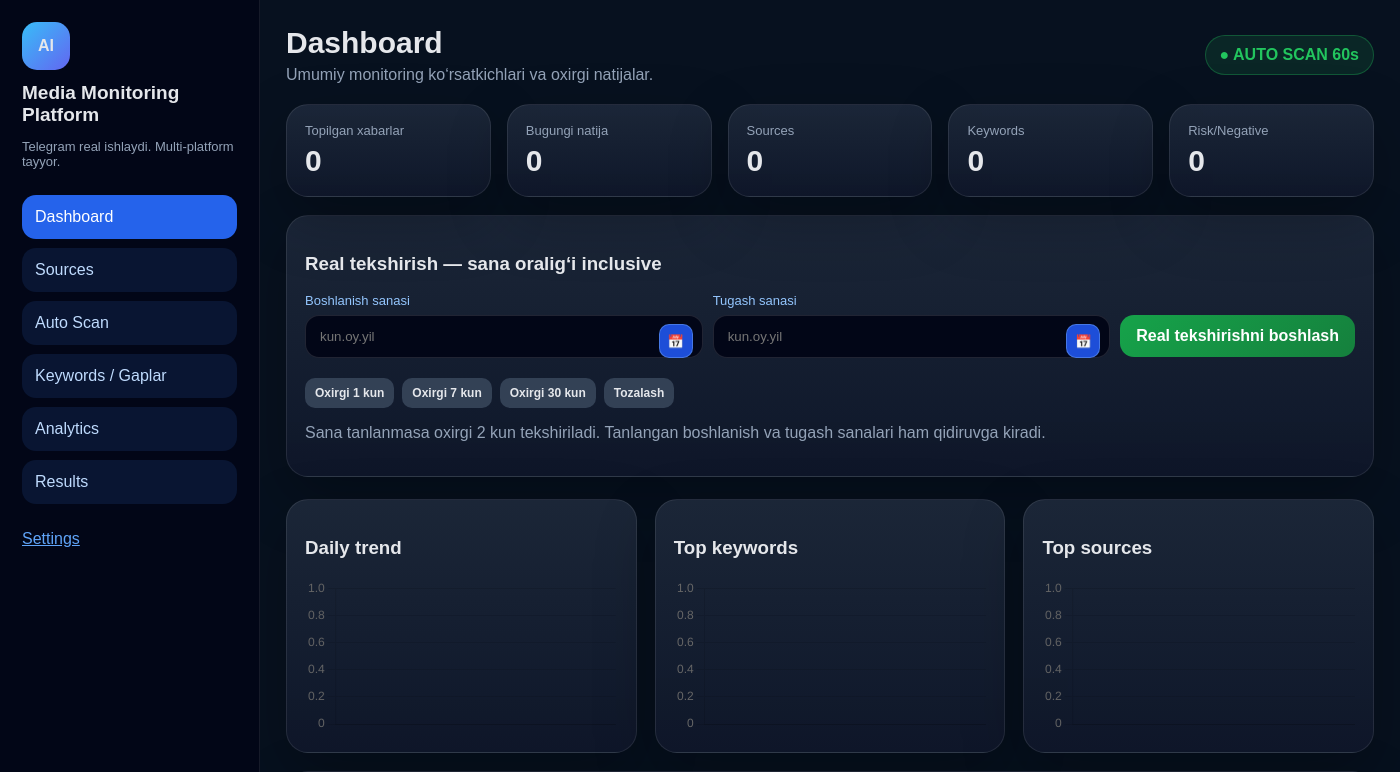
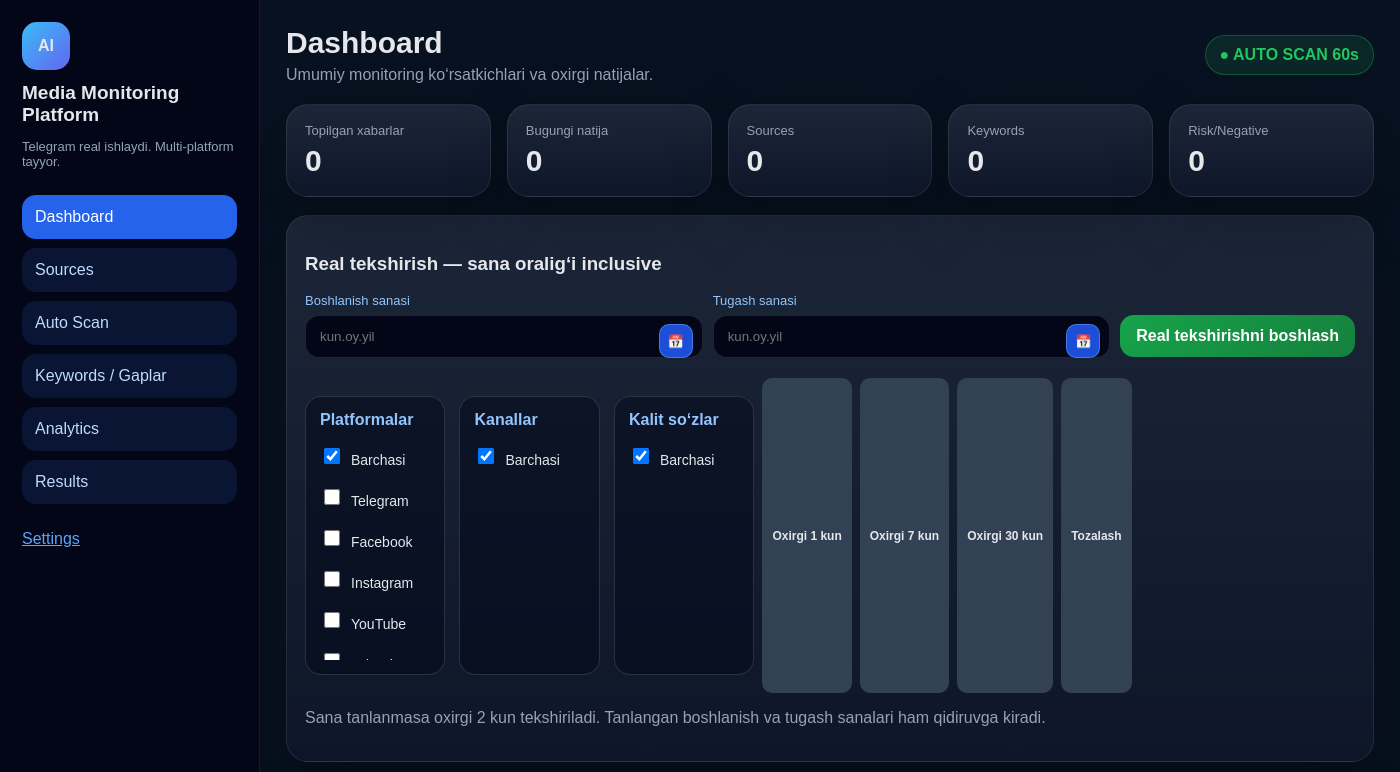
Before and after one commit to technolife0505-eng/public-checker, a FastAPI app: page /dashboard in a window 1400 px wide. Shown: the top 772 px of the page. Run offline with FastAPI, Linux system fonts and the light colour scheme; a map, chart or similar area stays blank.

Commit message:
Add files via upload

```diff
--- a/templates/base.html
+++ b/templates/base.html
@@ -63,6 +63,46 @@
 .factory{border-color:rgba(239,68,68,.55);box-shadow:0 0 0 1px rgba(239,68,68,.16) inset}
 @media(max-width:900px){.danger-grid{grid-template-columns:1fr}}
 
+
+/* v5.0.4 real scan filters */
+.scan-filter-grid{
+  display:grid;
+  grid-template-columns:repeat(3,minmax(0,1fr));
+  gap:14px;
+  margin:18px 0;
+}
+.filter-card{
+  background:rgba(2,6,23,.45);
+  border:1px solid rgba(148,163,184,.22);
+  border-radius:16px;
+  padding:14px;
+}
+.filter-title{
+  color:#93c5fd;
+  font-weight:800;
+  margin-bottom:10px;
+}
+.check-list{
+  max-height:180px;
+  overflow-y:auto;
+  padding-right:4px;
+}
+.check-row{
+  display:flex;
+  align-items:center;
+  gap:8px;
+  color:#e5e7eb;
+  font-size:14px;
+  padding:6px 0;
+}
+.check-row input{
+  width:16px;
+  height:16px;
+}
+@media(max-width:1100px){
+  .scan-filter-grid{grid-template-columns:1fr;}
+}
+
 </style></head><body><div class="layout"><aside class="sidebar"><div class="logo">AI</div><h1>Media Monitoring Platform</h1><p>Telegram real ishlaydi. Multi-platform tayyor.</p><div class="nav"><a href="/dashboard" class="{% if active_page=='dashboard' %}active{% endif %}">Dashboard</a><a href="/sources" class="{% if active_page=='sources' %}active{% endif %}">Sources</a><a href="/autoscan" class="{% if active_page=='autoscan' %}active{% endif %}">Auto Scan</a><a href="/keywords" class="{% if active_page=='keywords' %}active{% endif %}">Keywords / Gaplar</a><a href="/analytics" class="{% if active_page=='analytics' %}active{% endif %}">Analytics</a><a href="/results" class="{% if active_page=='results' %}active{% endif %}">Results</a></div><a class="nav {% if active_page=='settings' %}active{% endif %}" href="/settings">Settings</a>
 </aside><main class="main"><div class="top"><div><h2>{% block title %}{% endblock %}</h2><p>{% block subtitle %}{% endblock %}</p></div><div class="live">● AUTO SCAN {{ interval }}s</div></div>{% if msg %}<div class="msgbox">{{ msg }}</div>{% endif %}{% block content %}{% endblock %}</main></div><script>if("Notification" in window&&Notification.permission!=="granted"){Notification.requestPermission()}let lastCount={{ stats.total_results }};setInterval(async()=>{try{const r=await fetch('/api/live?ts='+Date.now());const d=await r.json();const current=d.stats.total_results||0;if(current>lastCount){if("Notification" in window&&Notification.permission==="granted"){new Notification("Yangi monitoring natijasi",{body:"Yangi mos xabar topildi. Sahifa yangilanmoqda..."})}setTimeout(()=>window.location.reload(),1200)}lastCount=current}catch(e){}},15000);</script>
 <script>
--- a/templates/dashboard.html
+++ b/templates/dashboard.html
@@ -33,6 +33,39 @@
 </div>
 </form>
 <div class="quick-dates">
+
+<div class="scan-filter-grid">
+  <div class="filter-card">
+    <div class="filter-title">Platformalar</div>
+    <label class="check-row"><input type="checkbox" data-group-all="platforms" checked> Barchasi</label>
+    <div class="check-list">
+      {% for p in platforms %}
+      <label class="check-row"><input type="checkbox" name="platforms" value="{{ p }}" data-group-item="platforms"> {{ p }}</label>
+      {% endfor %}
+    </div>
+  </div>
+
+  <div class="filter-card">
+    <div class="filter-title">Kanallar</div>
+    <label class="check-row"><input type="checkbox" data-group-all="sources" checked> Barchasi</label>
+    <div class="check-list">
+      {% for s in sources_list %}
+      <label class="check-row"><input type="checkbox" name="source_ids" value="{{ s.id }}" data-group-item="sources"> {{ s.name or s.link }}</label>
+      {% endfor %}
+    </div>
+  </div>
+
+  <div class="filter-card">
+    <div class="filter-title">Kalit so‘zlar</div>
+    <label class="check-row"><input type="checkbox" data-group-all="keywords" checked> Barchasi</label>
+    <div class="check-list">
+      {% for k in keywords_list %}
+      <label class="check-row"><input type="checkbox" name="keyword_ids" value="{{ k.id }}" data-group-item="keywords"> {{ k.keyword }}</label>
+      {% endfor %}
+    </div>
+  </div>
+</div>
+
 <button type="button" onclick="setQuickRange('main',1)">Oxirgi 1 kun</button>
 <button type="button" onclick="setQuickRange('main',7)">Oxirgi 7 kun</button>
 <button type="button" onclick="setQuickRange('main',30)">Oxirgi 30 kun</button>
@@ -53,7 +86,7 @@
 <thead><tr><th>Time</th><th>Platform</th><th>Source</th><th>Keyword</th><th>AI class</th><th>Sentiment</th><th>Text</th><th>Link</th></tr></thead>
 <tbody>
 {% for r in results %}
-<tr><td>{{ r.message_time or r.created_at }}</td><td>{{ r.platform }}</td><td>{{ r.source_username }}</td><td>{{ r.matched_keyword }}</td><td><span class="badge">{{ r.ai_classification }}</span></td><td><span class="badge {{ r.sentiment }}">{{ r.sentiment }}</span></td><td class="text">{{ r.message_text }}</td><td><a href="{{ r.message_url }}" target="_blank">Open</a></td></tr>
+<tr><td>{{ (r.message_time or r.created_at).strftime('%Y-%m-%d %H:%M:%S') if (r.message_time or r.created_at) else '' }}</td><td>{{ r.platform }}</td><td>{{ r.source_username }}</td><td>{{ r.matched_keyword }}</td><td><span class="badge">{{ r.ai_classification }}</span></td><td><span class="badge {{ r.sentiment }}">{{ r.sentiment }}</span></td><td class="text">{{ r.message_text }}</td><td><a href="{{ r.message_url }}" target="_blank">Open</a></td></tr>
 {% else %}
 <tr><td colspan="8">Hali natija yo‘q.</td></tr>
 {% endfor %}
@@ -72,3 +105,21 @@
 bar('sourceChart',sourceData.map(x=>x.name),sourceData.map(x=>x.count));
 </script>
 {% endblock %}
+
+<script>
+document.addEventListener("change", function(e){
+  const all=e.target.closest("[data-group-all]");
+  const item=e.target.closest("[data-group-item]");
+  if(all){
+    const g=all.getAttribute("data-group-all");
+    document.querySelectorAll('[data-group-item="'+g+'"]').forEach(x=>x.checked=false);
+  }
+  if(item){
+    const g=item.getAttribute("data-group-item");
+    const allBox=document.querySelector('[data-group-all="'+g+'"]');
+    if(item.checked && allBox) allBox.checked=false;
+    const any=[...document.querySelectorAll('[data-group-item="'+g+'"]')].some(x=>x.checked);
+    if(!any && allBox) allBox.checked=true;
+  }
+});
+</script>
```
Also changed, not shown: templates/results.html (+1 -1 lines).
